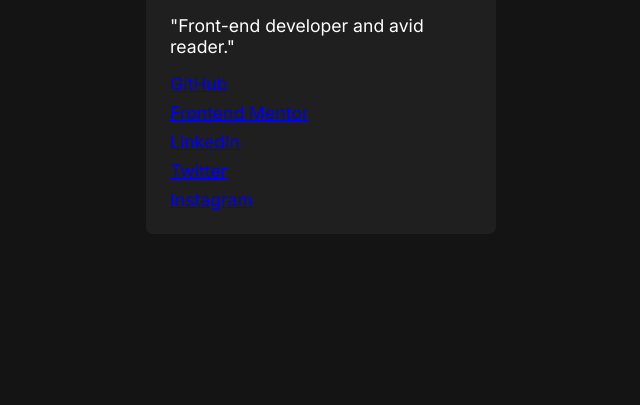
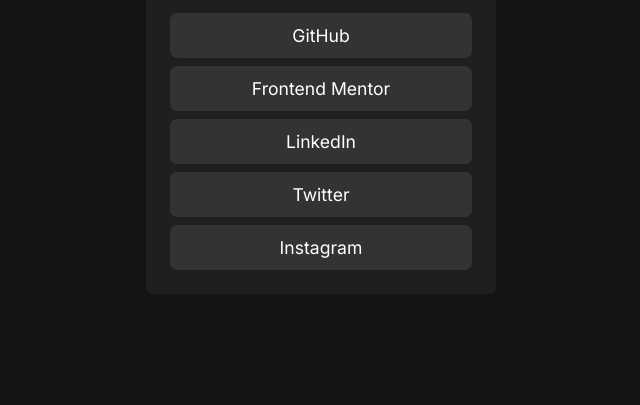
Before and after one commit to CJuno23/Social-Links, a plain HTML site: page index.html in a window 1280 px wide. Shown: the part 395-800 px from the top of the page, without its empty margins (319-959 px from the left). Drawn offline with Linux system fonts and the light colour scheme.

Commit message:
Update style.css

```diff
--- a/style.css
+++ b/style.css
@@ -49,17 +49,25 @@ body {
     max-width: 100%;
     width: 100%;
 }
-button {
+.button-link {
     color: hsl(0,0%,100%);
     background-color: hsl(0,0%,20%);
     border: none;
     cursor: pointer;
-    padding: 1rem;
+    padding: .75rem;
     border-radius: 7px;
     font-family: Inter;
-    font-weight: 600;
+    font-weight: 400;
     width: 100%;
+    text-align: center;
+    text-decoration: none;
 }
-button:active {
+.button-link:active {
     background-color: hsl(75,94%,57%);
 }
+
+img {
+    max-width: 100%;
+    height: auto;
+    display: block;
+}
```
